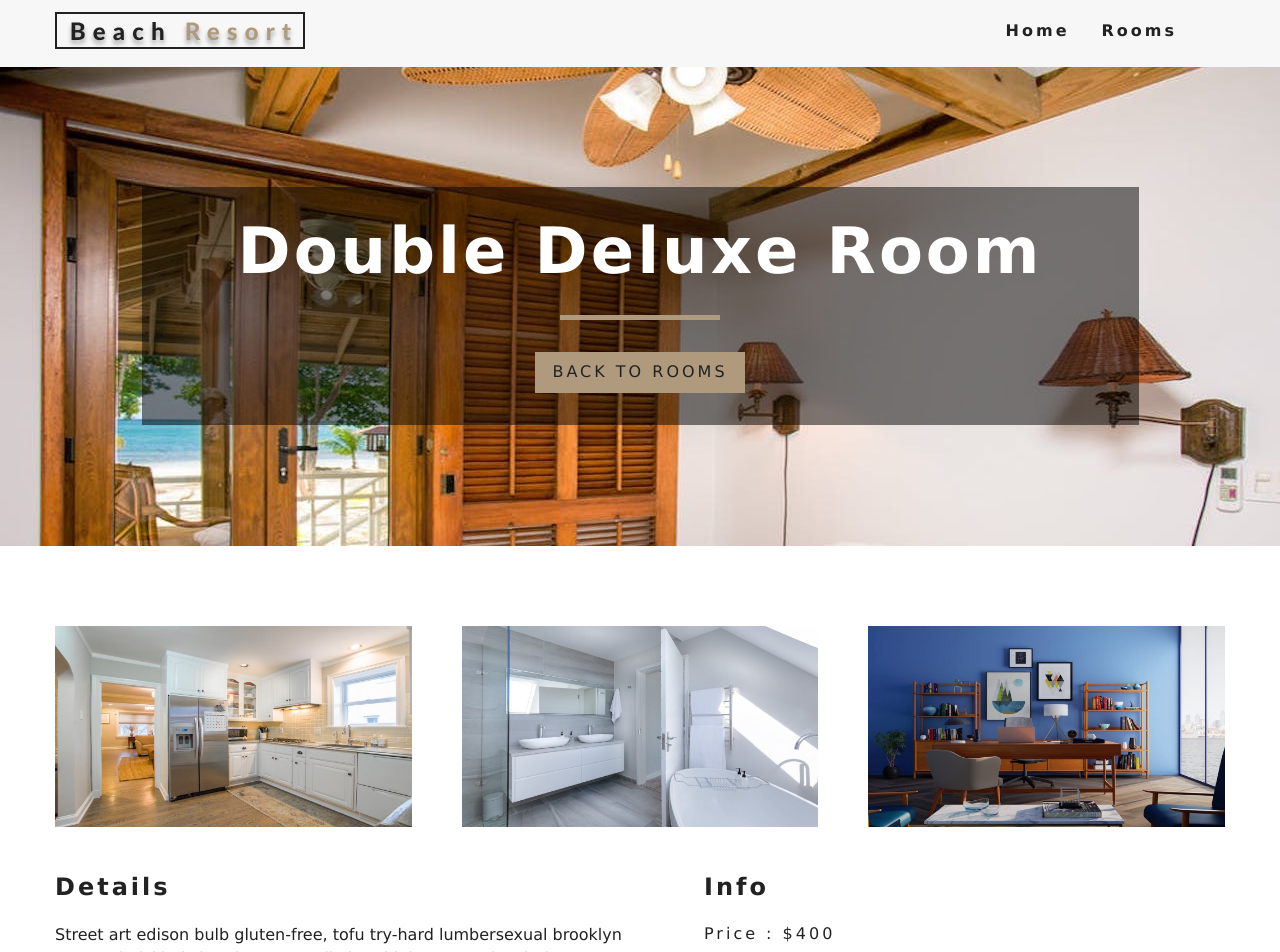
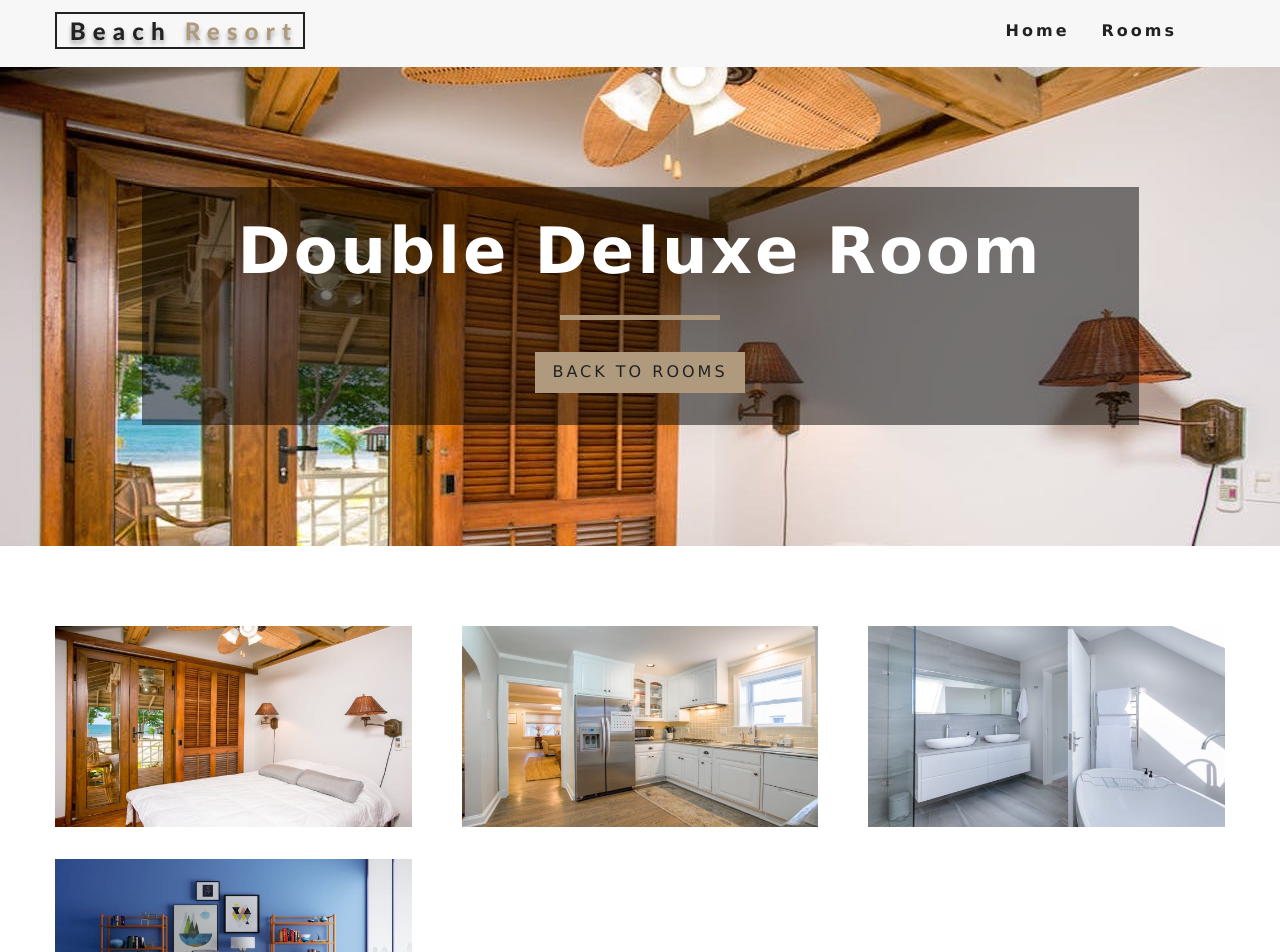
Before and after one commit to muhammad-usama-aleem/Cafe-e-commerece, a React (Create React App) app: page /rooms/double-deluxe in a window 1280 px wide. Shown: the top 952 px of the page. Built offline with nearby package versions, Linux system fonts and the light colour scheme.

Commit message:
adding filtering features for room page

```diff
--- a/src/component/RoomsFilter.js
+++ b/src/component/RoomsFilter.js
@@ -4,6 +4,7 @@ import { RoomContext } from "../context";
 import Title from "./Title";
 // get all unique values
 const getUnique = (items, value) => {
+  // console.log(items, value)
   return [...new Set(items.map(item => item[value]))];
 };
 
--- a/src/pages/Singleroom.js
+++ b/src/pages/Singleroom.js
@@ -1,15 +1,15 @@
 import React, { Component } from "react";
 import defaultBcg from "../images/room-1.jpeg";
-import Hero from "../component/Hero";
+// import Hero from "../component/Hero";
 import Banner from "../component/Banner";
 import { Link } from "react-router-dom";
-import { RoomContext, RoomProvider } from "../context";
+import { RoomContext } from "../context";
 
 import StyledHero from "../component/StyledHero";
 export default class SingleRoom extends Component {
   constructor(props) {
     super(props);
-    console.log(this.props);
+    // console.log(this.props);
     this.state = {
       slug: this.props.match.params.slot,
       defaultBcg: defaultBcg
@@ -17,13 +17,9 @@ export default class SingleRoom extends Component {
   }
   static contextType = RoomContext;
 
-  // componentDidMount() {}
   render() {
     const { getRoom } = this.context;
-    // console.log(getRoom)
-    // console.log("namee", this.state.slug);
     const room = getRoom(this.state.slug);
-    // console.log('room', room);
 
     if (!room) {
       return (
@@ -46,12 +42,13 @@ export default class SingleRoom extends Component {
       pets,
       images
     } = room;
-    const [main, ...defaultImages] = images;
-    console.log(defaultImages);
+    // const [...defaultImages] = images;
+
 
     return (
       <>
         <StyledHero img={images[0] || this.state.defaultBcg}>
+
           <Banner title={`${name} room`}>
             <Link to="/rooms" className="btn-primary">
               back to rooms
@@ -60,7 +57,8 @@ export default class SingleRoom extends Component {
         </StyledHero>
         <section className="single-room">
           <div className="single-room-images">
-            {defaultImages.map((item, index) => (
+
+            {images.map((item, index) => (
               <img key={index} src={item} alt={name} />
             ))}
           </div>
```
Also changed, not shown: src/context.js (+3 -4 lines).
